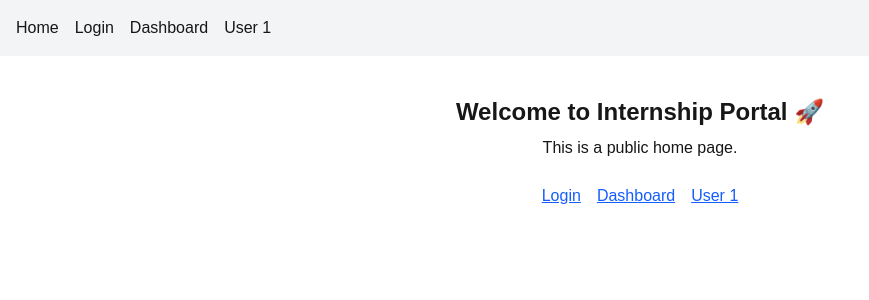
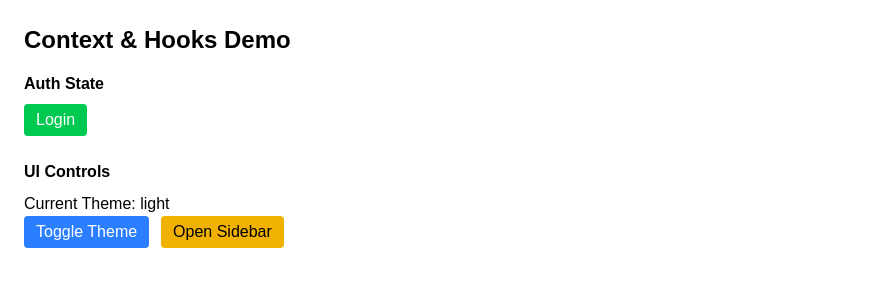
Before and after one commit to kalviumcommunity/S73-126-SCUBE-Full-Stack-With-Nextjs-And-AWS-Azure-Tracker-Portal-Team-04, a Next.js app in the folder internship-portal/: page / in a window 1280 px wide. Shown: the top 300 px of the page, without its empty margins (0-869 px from the left). Built offline with nearby package versions, Linux system fonts and the light colour scheme.

Commit message:
2.28 done

```diff
--- a/internship-portal/src/app/layout.tsx
+++ b/internship-portal/src/app/layout.tsx
@@ -1,22 +1,16 @@
-import Link from "next/link";
+import { AuthProvider } from "@/context/AuthContext";
+import { UIProvider } from "@/context/UIContext";
 import "./globals.css";
 
-export default function RootLayout({
-  children,
-}: {
-  children: React.ReactNode;
-}) {
+export default function RootLayout({ children }: { children: React.ReactNode }) {
   return (
     <html lang="en">
       <body>
-        <nav className="flex gap-4 p-4 bg-gray-100">
-          <Link href="/">Home</Link>
-          <Link href="/login">Login</Link>
-          <Link href="/dashboard">Dashboard</Link>
-          <Link href="/users/1">User 1</Link>
-        </nav>
-
-        {children}
+        <AuthProvider>
+          <UIProvider>
+            {children}
+          </UIProvider>
+        </AuthProvider>
       </body>
     </html>
   );
--- a/internship-portal/src/app/page.tsx
+++ b/internship-portal/src/app/page.tsx
@@ -1,20 +1,41 @@
+"use client";
+import { useAuth } from "@/hooks/useAuth";
+import { useUI } from "@/hooks/useUI";
+
 export default function Home() {
+  const { user, login, logout, isAuthenticated } = useAuth();
+  const { theme, toggleTheme, sidebarOpen, toggleSidebar } = useUI();
+
   return (
-    <main className="flex flex-col items-center mt-10">
-      <h1 className="text-2xl font-bold">Welcome to Internship Portal 🚀</h1>
-      <p className="mt-2">This is a public home page.</p>
+    <main className={`p-6 ${theme === "dark" ? "bg-gray-900 text-white" : "bg-white text-black"}`}>
+      <h1 className="text-2xl font-bold mb-4">Context & Hooks Demo</h1>
 
-      <div className="mt-6 flex gap-4">
-        <a href="/login" className="text-blue-600 underline">
-          Login
-        </a>
-        <a href="/dashboard" className="text-blue-600 underline">
-          Dashboard
-        </a>
-        <a href="/users/1" className="text-blue-600 underline">
-          User 1
-        </a>
-      </div>
+      <section className="mb-6">
+        <h2 className="font-semibold mb-2">Auth State</h2>
+        {isAuthenticated ? (
+          <>
+            <p>Logged in as: {user}</p>
+            <button onClick={logout} className="bg-red-500 text-white px-3 py-1 rounded">
+              Logout
+            </button>
+          </>
+        ) : (
+          <button onClick={() => login("KalviumUser")} className="bg-green-500 text-white px-3 py-1 rounded">
+            Login
+          </button>
+        )}
+      </section>
+
+      <section>
+        <h2 className="font-semibold mb-2">UI Controls</h2>
+        <p>Current Theme: {theme}</p>
+        <button onClick={toggleTheme} className="bg-blue-500 text-white px-3 py-1 rounded mr-3">
+          Toggle Theme
+        </button>
+        <button onClick={toggleSidebar} className="bg-yellow-500 text-black px-3 py-1 rounded">
+          {sidebarOpen ? "Close Sidebar" : "Open Sidebar"}
+        </button>
+      </section>
     </main>
   );
 }
--- /dev/null
+++ b/internship-portal/src/context/AuthContext.tsx
@@ -0,0 +1,38 @@
+"use client";
+import { createContext, useState, useContext, ReactNode } from "react";
+
+interface AuthContextType {
+  user: string | null;
+  login: (username: string) => void;
+  logout: () => void;
+}
+
+const AuthContext = createContext<AuthContextType | undefined>(undefined);
+
+export function AuthProvider({ children }: { children: ReactNode }) {
+  const [user, setUser] = useState<string | null>(null);
+
+  const login = (username: string) => {
+    setUser(username);
+    console.log("User logged in:", username);
+  };
+
+  const logout = () => {
+    setUser(null);
+    console.log("User logged out");
+  };
+
+  return (
+    <AuthContext.Provider value={{ user, login, logout }}>
+      {children}
+    </AuthContext.Provider>
+  );
+}
+
+export function useAuthContext() {
+  const context = useContext(AuthContext);
+  if (!context) {
+    throw new Error("useAuthContext must be used within AuthProvider");
+  }
+  return context;
+}
--- /dev/null
+++ b/internship-portal/src/context/UIContext.tsx
@@ -0,0 +1,36 @@
+"use client";
+import { createContext, useContext, useState, ReactNode } from "react";
+
+interface UIContextType {
+  theme: "light" | "dark";
+  toggleTheme: () => void;
+  sidebarOpen: boolean;
+  toggleSidebar: () => void;
+}
+
+const UIContext = createContext<UIContextType | undefined>(undefined);
+
+export function UIProvider({ children }: { children: ReactNode }) {
+  const [theme, setTheme] = useState<"light" | "dark">("light");
+  const [sidebarOpen, setSidebarOpen] = useState(false);
+
+  const toggleTheme = () =>
+    setTheme((prev) => (prev === "light" ? "dark" : "light"));
+
+  const toggleSidebar = () =>
+    setSidebarOpen((prev) => !prev);
+
+  return (
+    <UIContext.Provider value={{ theme, toggleTheme, sidebarOpen, toggleSidebar }}>
+      {children}
+    </UIContext.Provider>
+  );
+}
+
+export function useUIContext() {
+  const context = useContext(UIContext);
+  if (!context) {
+    throw new Error("useUIContext must be used within UIProvider");
+  }
+  return context;
+}
--- /dev/null
+++ b/internship-portal/src/hooks/useAuth.ts
@@ -0,0 +1,12 @@
+import { useAuthContext } from "@/context/AuthContext";
+
+export function useAuth() {
+  const { user, login, logout } = useAuthContext();
+
+  return {
+    user,
+    isAuthenticated: !!user,
+    login,
+    logout,
+  };
+}
--- /dev/null
+++ b/internship-portal/src/hooks/useUI.ts
@@ -0,0 +1,12 @@
+import { useUIContext } from "@/context/UIContext";
+
+export function useUI() {
+  const { theme, toggleTheme, sidebarOpen, toggleSidebar } = useUIContext();
+
+  return {
+    theme,
+    toggleTheme,
+    sidebarOpen,
+    toggleSidebar,
+  };
+}
```
